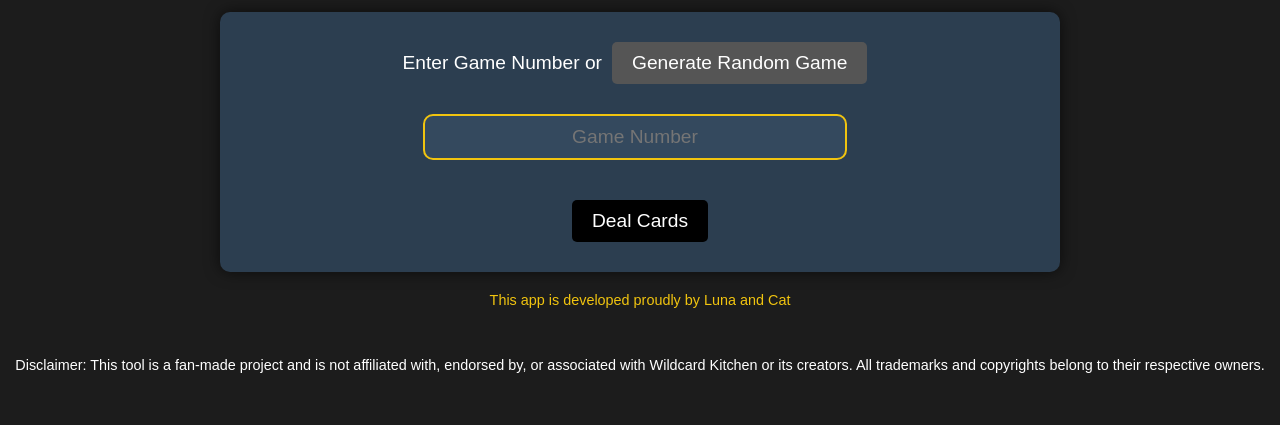
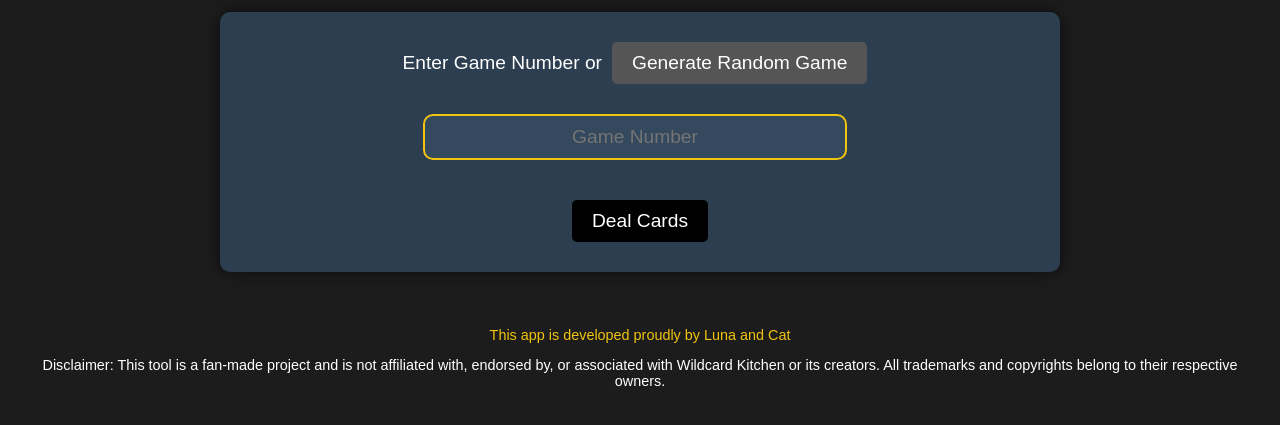
Before and after one commit to littlelunacat/wildcard-kitchen, a plain HTML site: page index.html in a window 1280 px wide. Shown: the part 99-524 px from the top of the page. Drawn offline with Linux system fonts and the light colour scheme.

Commit message:
Update index.html

```diff
--- a/index.html
+++ b/index.html
@@ -18,17 +18,19 @@
       justify-content: center;
     }
 
-    .credits {
+    .info {
       text-align: center;
       font-size: 0.9rem;
+      color: white;
+      margin-top: 20px; /* Adjust spacing */
+      padding: 20px;
+    }
+
+    .credits {
       color: #f1c40f;
-      margin-top: auto;
-      padding: 20px 0;
     }
 
     .disclaimer {
-      text-align: center;
-      font-size: 0.9rem;
       color: #ffffff;
     }
 
@@ -342,9 +344,11 @@
     <button onclick="switchPage('page1')" class="game-button">Return to Game Selection</button>
   </div>
 
-  <p class="credits">This app is developed proudly by Luna and Cat</p>
+  <div class="info">
+    <p class="credits">This app is developed proudly by Luna and Cat</p>
+    <p class="disclaimer">Disclaimer: This tool is a fan-made project and is not affiliated with, endorsed by, or associated with Wildcard Kitchen or its creators. All trademarks and copyrights belong to their respective owners.</p>
+  </div>
 
-  <p class="disclaimer">Disclaimer: This tool is a fan-made project and is not affiliated with, endorsed by, or associated with Wildcard Kitchen or its creators. All trademarks and copyrights belong to their respective owners.</p>
 </body>
 
 </html>
```
